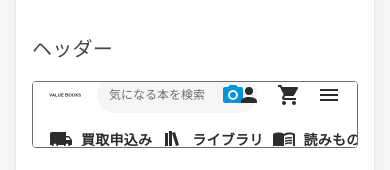
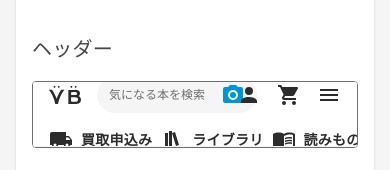
Before and after one commit to aizakakn/designsystem, a Vue app: page / in a window 390 px wide. Both pictures are taken after a click on the tab "共通パーツ". Shown: the part 239-409 px from the top of the page. Built offline with nearby package versions, Linux system fonts and the light colour scheme.

Commit message:
ヘッダーフッター調整

```diff
--- a/src/components/layout/SiteFooter.vue
+++ b/src/components/layout/SiteFooter.vue
@@ -205,7 +205,7 @@
             <div class="footer-mobile-logo-wrapper">
               <div class="vb-logo-footer-mobile">
                 <img
-                  :src="vbLogo"
+                  :src="headerLogo"
                   alt="VALUE BOOKS"
                   class="footer-logo-image"
                 />
@@ -260,8 +260,10 @@
  * 画像は public/assets/images/footer に集約
  */
 const BASE = '/designsystem/assets/images/footer'
+const HEADER_BASE = '/designsystem/assets/images/header'
 
 const vbLogo = `${BASE}/vb_logo.svg`
+const headerLogo = `${HEADER_BASE}/logo.svg`
 const iconInstagram = `${BASE}/iconInstagram.svg`
 const iconTwitter = `${BASE}/iconTwitter.svg`
 const iconLine = `${BASE}/iconLine.svg`
@@ -293,8 +295,9 @@ const logoBcorp = `${BASE}/logo_bcorp.svg`
 .footer-main {
   display: flex;
   align-items: flex-start;
-  justify-content: space-between;
+  justify-content: center;
   width: 100%;
+  gap: 40px;
 }
 
 .footer-left {
--- a/src/components/layout/SiteHeader.vue
+++ b/src/components/layout/SiteHeader.vue
@@ -75,7 +75,7 @@
             <a href="/" class="mobile-logo-link">
               <div class="vb-logo-mobile">
                 <img
-                  :src="logoImage"
+                  :src="mobileLogoImage"
                   alt="VALUE BOOKS"
                   class="logo-image"
                 />
@@ -147,9 +147,11 @@ const toggleMobileMenu = () => {
 
 /**
  * ロゴは public 配下の静的ファイルを使う
- * public/assets/images/header/logo.svg
+ * デスクトップ: public/assets/images/header/logo.svg
+ * モバイル: public/assets/images/footer/vb_logo.svg
  */
 const logoImage = '/designsystem/assets/images/header/logo.svg'
+const mobileLogoImage = '/designsystem/assets/images/footer/vb_logo.svg'
 </script>
 
 <style scoped>
@@ -286,7 +288,7 @@ const logoImage = '/designsystem/assets/images/header/logo.svg'
   align-items: center;
   justify-content: space-between;
   width: 100%;
-  height: 50px;
+  min-height: 50px;
   padding-right: 16px;
 }
 
@@ -308,7 +310,8 @@ const logoImage = '/designsystem/assets/images/header/logo.svg'
 
 .vb-logo-mobile {
   height: 18px;
-  width: 32px;
+  width: auto;
+  max-width: 160px;
 }
 
 .mobile-search-box {
@@ -375,6 +378,7 @@ const logoImage = '/designsystem/assets/images/header/logo.svg'
   justify-content: space-between;
   width: 100%;
   padding: 8px 16px;
+  min-height: 40px;
   gap: 8px;
 }
 
```
